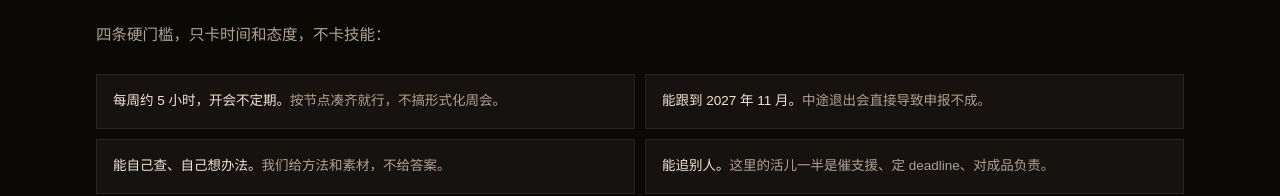
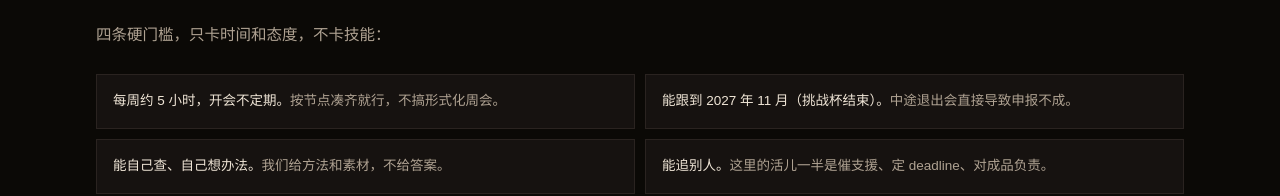
Before and after one commit to Dream-Architect1026/challenge-cup-2027, a plain HTML site: page index.html in a window 1280 px wide. Shown: the part 4669-4865 px from the top of the page. Drawn offline with Linux system fonts and the light colour scheme; a web font is replaced by a local one.

Commit message:
门槛补充：2027年11月即挑战杯结束

```diff
--- a/index.html
+++ b/index.html
@@ -421,7 +421,7 @@ footer .fl img{height:22px}
     <p class="txt">四条硬门槛，只卡时间和态度，不卡技能：</p>
     <div class="bars">
       <div class="bar"><b>每周约 5 小时，开会不定期。</b>按节点凑齐就行，不搞形式化周会。</div>
-      <div class="bar"><b>能跟到 2027 年 11 月。</b>中途退出会直接导致申报不成。</div>
+      <div class="bar"><b>能跟到 2027 年 11 月（挑战杯结束）。</b>中途退出会直接导致申报不成。</div>
       <div class="bar"><b>能自己查、自己想办法。</b>我们给方法和素材，不给答案。</div>
       <div class="bar"><b>能追别人。</b>这里的活儿一半是催支援、定 deadline、对成品负责。</div>
     </div>
```
